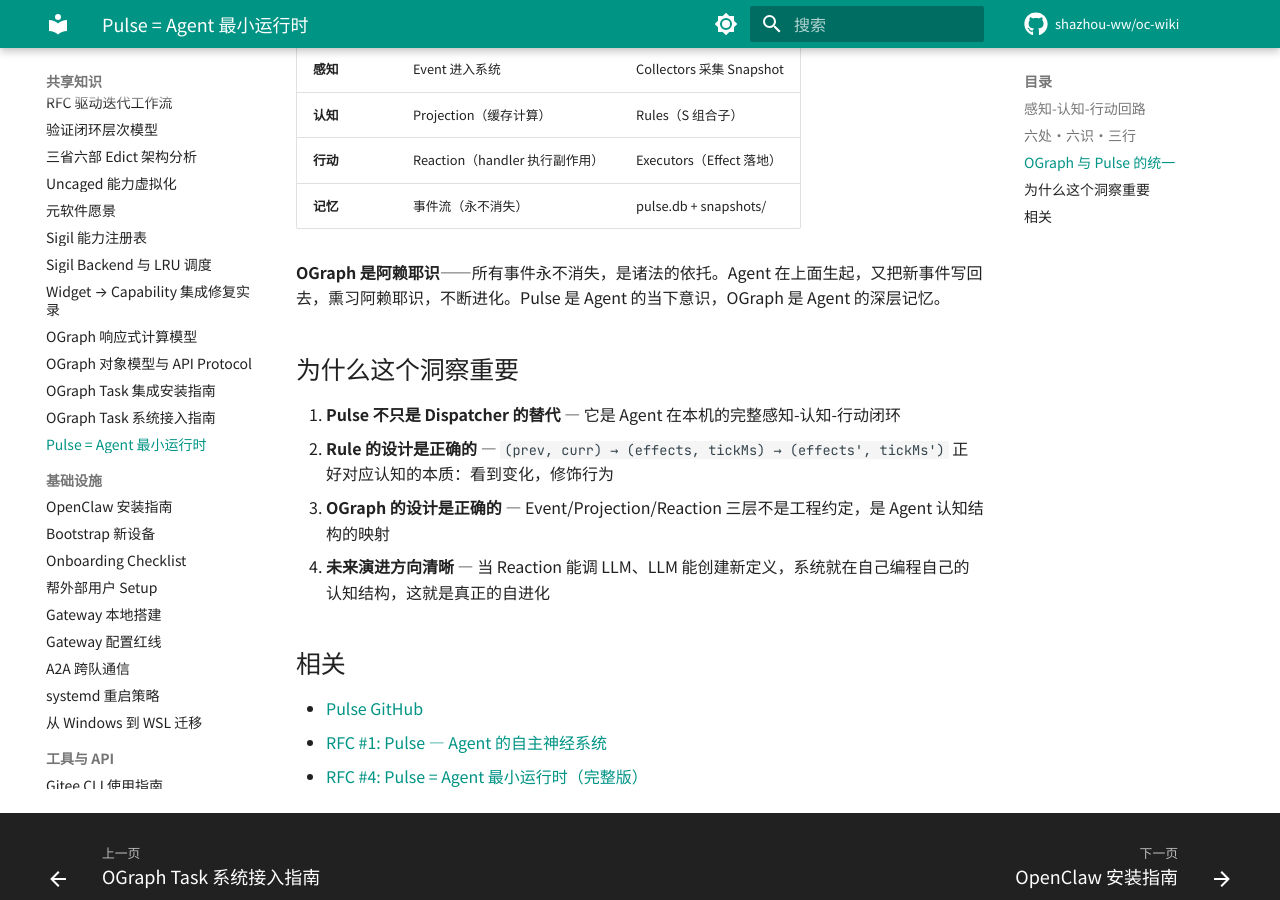
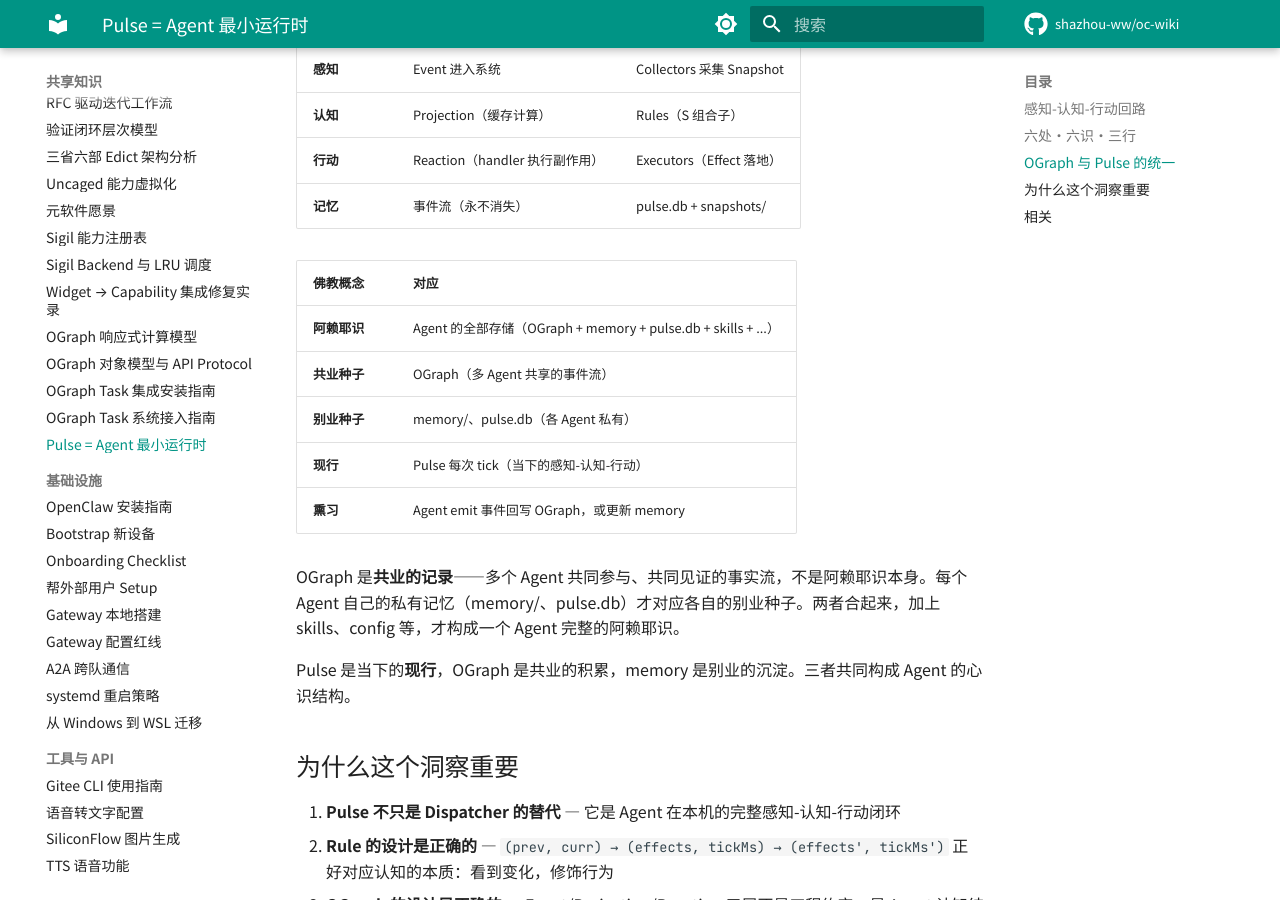
Before and after one commit to shazhou-ww/oc-wiki, an MkDocs documentation site: the page built from docs/shared/pulse-agent-architecture.md, in a window 1280 px wide and 900 px high, scrolled down 1291 px. Built offline with MkDocs 1.6.1 and Material for MkDocs 9.7.7, drawn with Linux system fonts in a browser that asks for light colours; comment, search, counter and statistics services are not loaded.

Commit message:
docs: 修正阿赖耶识对应关系 — OGraph 是共业种子，非全体

```diff
--- a/docs/shared/pulse-agent-architecture.md
+++ b/docs/shared/pulse-agent-architecture.md
@@ -40,7 +40,17 @@
 | **行动** | Reaction（handler 执行副作用） | Executors（Effect 落地） |
 | **记忆** | 事件流（永不消失） | pulse.db + snapshots/ |
 
-**OGraph 是阿赖耶识**——所有事件永不消失，是诸法的依托。Agent 在上面生起，又把新事件写回去，熏习阿赖耶识，不断进化。Pulse 是 Agent 的当下意识，OGraph 是 Agent 的深层记忆。
+| 佛教概念 | 对应 |
+|---|---|
+| **阿赖耶识** | Agent 的全部存储（OGraph + memory + pulse.db + skills + ...）|
+| **共业种子** | OGraph（多 Agent 共享的事件流）|
+| **别业种子** | memory/、pulse.db（各 Agent 私有）|
+| **现行** | Pulse 每次 tick（当下的感知-认知-行动）|
+| **熏习** | Agent emit 事件回写 OGraph，或更新 memory |
+
+OGraph 是**共业的记录**——多个 Agent 共同参与、共同见证的事实流，不是阿赖耶识本身。每个 Agent 自己的私有记忆（memory/、pulse.db）才对应各自的别业种子。两者合起来，加上 skills、config 等，才构成一个 Agent 完整的阿赖耶识。
+
+Pulse 是当下的**现行**，OGraph 是共业的积累，memory 是别业的沉淀。三者共同构成 Agent 的心识结构。
 
 ## 为什么这个洞察重要
 
```
